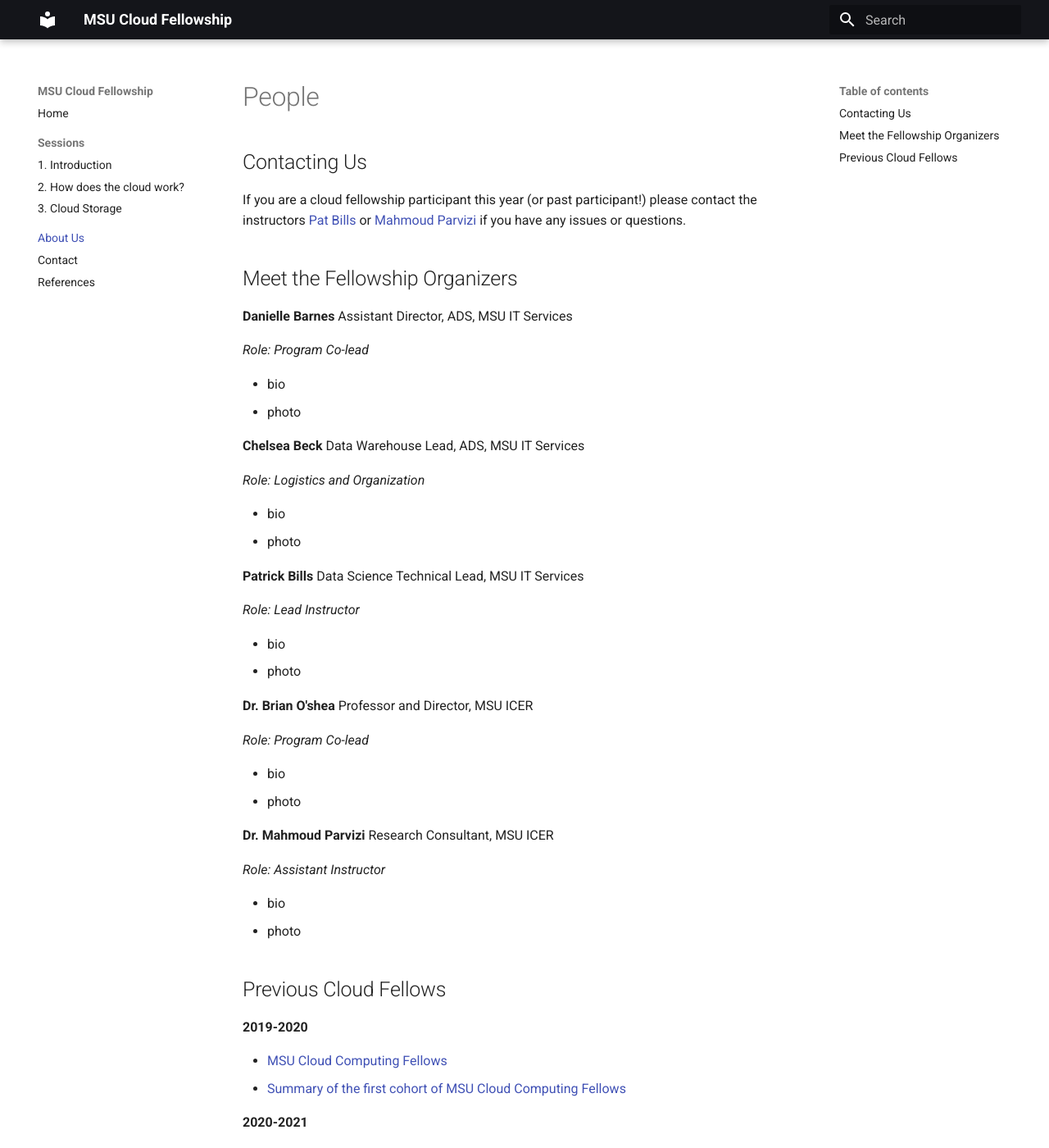
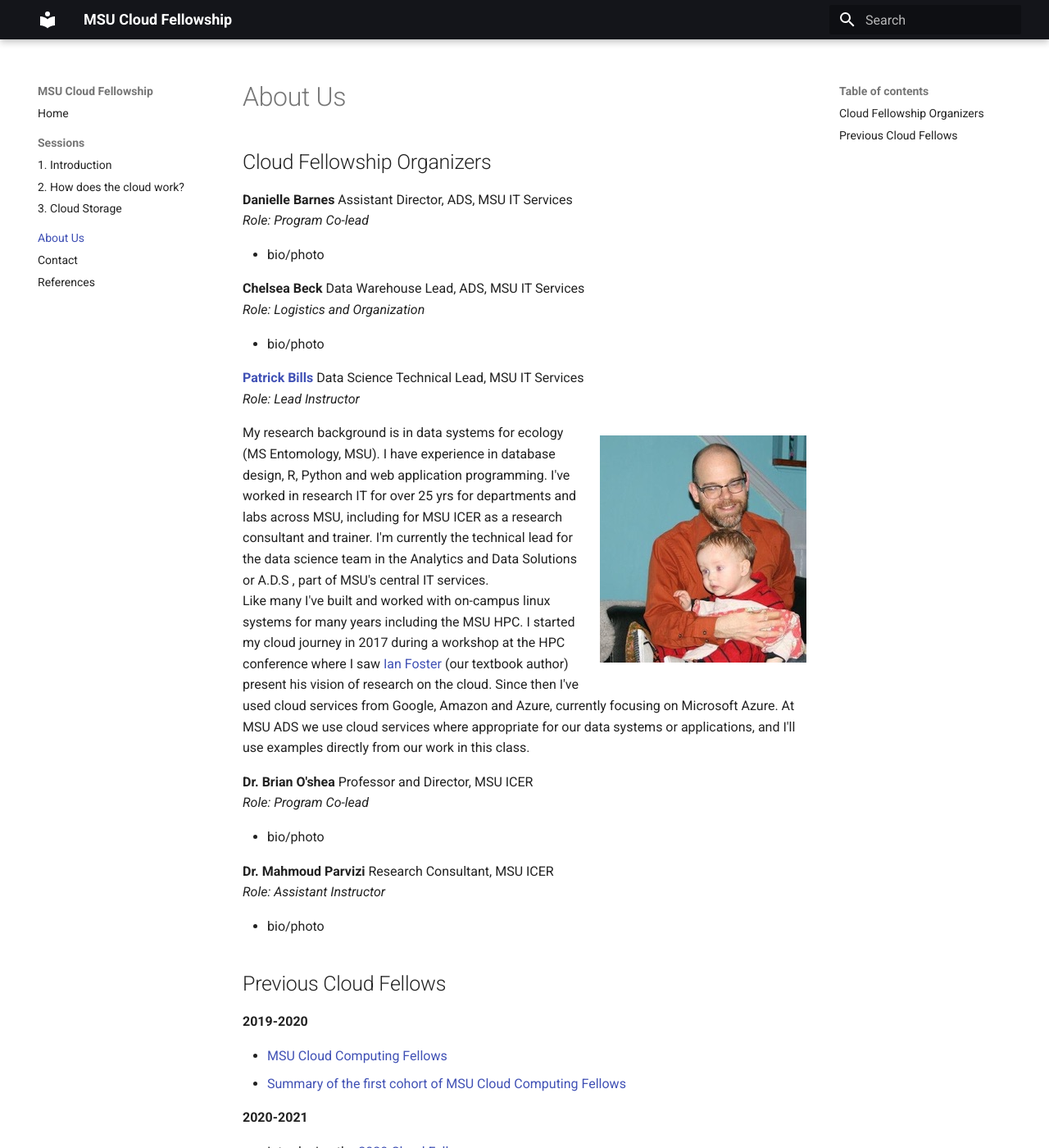
Before and after one commit to msucloudfellowship/msucloudfellowship.github.io, an MkDocs documentation site: the page built from docs/people.md, in a window 1280 px wide and 1400 px high. Shown: the whole window at 82% size. Built offline with MkDocs 1.6.1 and Material for MkDocs 9.7.7, drawn with Linux system fonts in a browser that asks for light colours.

Commit message:
move contact content to new page, PSB bio

```diff
--- a/docs/people.md
+++ b/docs/people.md
@@ -1,52 +1,33 @@
-# People
+# About Us
 
-## Contacting Us
+## Cloud Fellowship Organizers
 
-If you are a cloud fellowship participant this year (or past participant!) please contact the instructors [Pat Bills](mailto:billspat@msu.edu) or [Mahmoud Parvizi](mailto:parvizim@msu.edu) if you have any issues or questions.
+**Danielle Barnes** Assistant Director, ADS, MSU IT Services<br>
+*Role: Program Co-lead*
+
+ - bio/photo
+
+**Chelsea Beck** Data Warehouse Lead, ADS, MSU IT Services<br>
+*Role: Logistics and Organization*
+
+ - bio/photo
+
+**[Patrick Bills](mailto:billspat@msu.edu)**  Data Science Technical Lead, MSU IT Services<br>
+*Role: Lead Instructor*
+
+![Pat Bills](img/people/patbills_photo.jpg){ align=right}  My research background is in data systems for ecology (MS Entomology, MSU).  I have experience in database design, R, Python and web application programming.  I've worked in research IT for over 25 yrs for departments and labs across MSU, including for MSU ICER as a research consultant and trainer.   I'm currently the technical lead for the data science team in the Analytics and Data Solutions or A.D.S , part of MSU's central IT services.
+Like many I've built and worked with on-campus linux systems for many years including the MSU HPC.  I started my cloud journey in 2017 during a workshop at the HPC conference where I saw [Ian Foster](https://scholar.google.com/citations?user=VGoSakQAAAAJ&hl=en) (our textbook author) present his vision of research on the cloud.    Since then I've used cloud services from Google, Amazon and Azure, currently focusing on Microsoft Azure.  At MSU ADS we use cloud services where appropriate for our data systems or applications, and I'll use examples directly from our work in this class.
 
 
-<!-- TODO: determine generic email for inquiries
- If you are not a current have general questions about this program please contact us via TBD
--->
-
-## Meet the Fellowship Organizers
-
-**Danielle Barnes** Assistant Director, ADS, MSU IT Services
-
+**Dr. Brian O'shea** Professor and Director, MSU ICER<br>
 *Role: Program Co-lead*
 
- - bio
- - photo
+ - bio/photo
 
-**Chelsea Beck** Data Warehouse Lead, ADS, MSU IT Services
-
-*Role: Logistics and Organization*
-
- - bio
- - photo
-
-**Patrick Bills**  Data Science Technical Lead, MSU IT Services
-
-*Role: Lead Instructor*
-
- - bio
- - photo
-
-**Dr. Brian O'shea** Professor and Director, MSU ICER
-
-*Role: Program Co-lead*
-
- - bio
- - photo
-
-**Dr. Mahmoud Parvizi**  Research Consultant, MSU ICER
-
+**Dr. Mahmoud Parvizi**  Research Consultant, MSU ICER<br>
 *Role: Assistant Instructor* <!--add co-instructor 2020 session? ; list as secondary contact-->
 
- - bio
- - photo
-
-
+ - bio/photo
 
 ## Previous Cloud Fellows
 
```
Also changed, not shown: docs/img/people/patbills_photo.jpg (added).
